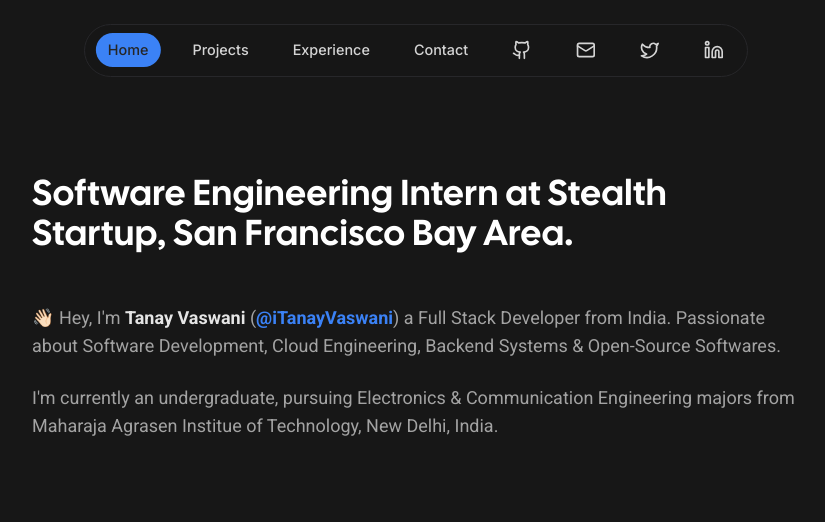
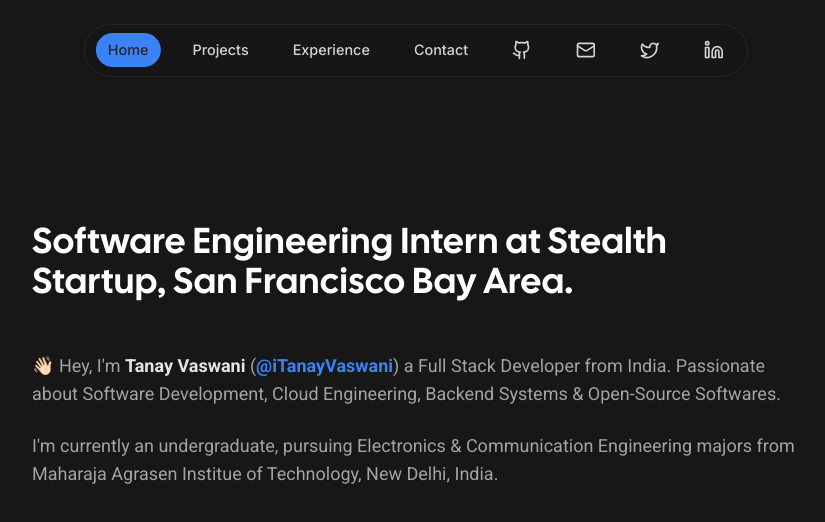
Before and after one commit to tanayvaswani/tanayvaswani-portfolio, a Next.js app: page / in a window 1280 px wide. Shown: the top 522 px of the page, without its empty margins (224-1049 px from the left). Built offline with nearby package versions, Linux system fonts and the light colour scheme.

Commit message:
refac: layout

```diff
--- a/app/(landing)/page.tsx
+++ b/app/(landing)/page.tsx
@@ -1,9 +1,8 @@
 import HeroSection from "@/components/hero/hero-section";
-import ProjectSection from "@/components/projects/project-section";
 
 export default function Home() {
   return (
-    <main>
+    <main className="pt-36">
       <HeroSection />
     </main>
   );
--- a/app/layout.tsx
+++ b/app/layout.tsx
@@ -37,7 +37,7 @@ export default function RootLayout({
         >
           <ActiveSectionContextProvider>
             <Navbar />
-            <main className="pt-36 md:pt-40 pb-20">{children}</main>
+            <main className="pt-16 pb-20">{children}</main>
           </ActiveSectionContextProvider>
         </ThemeProvider>
       </body>
```
